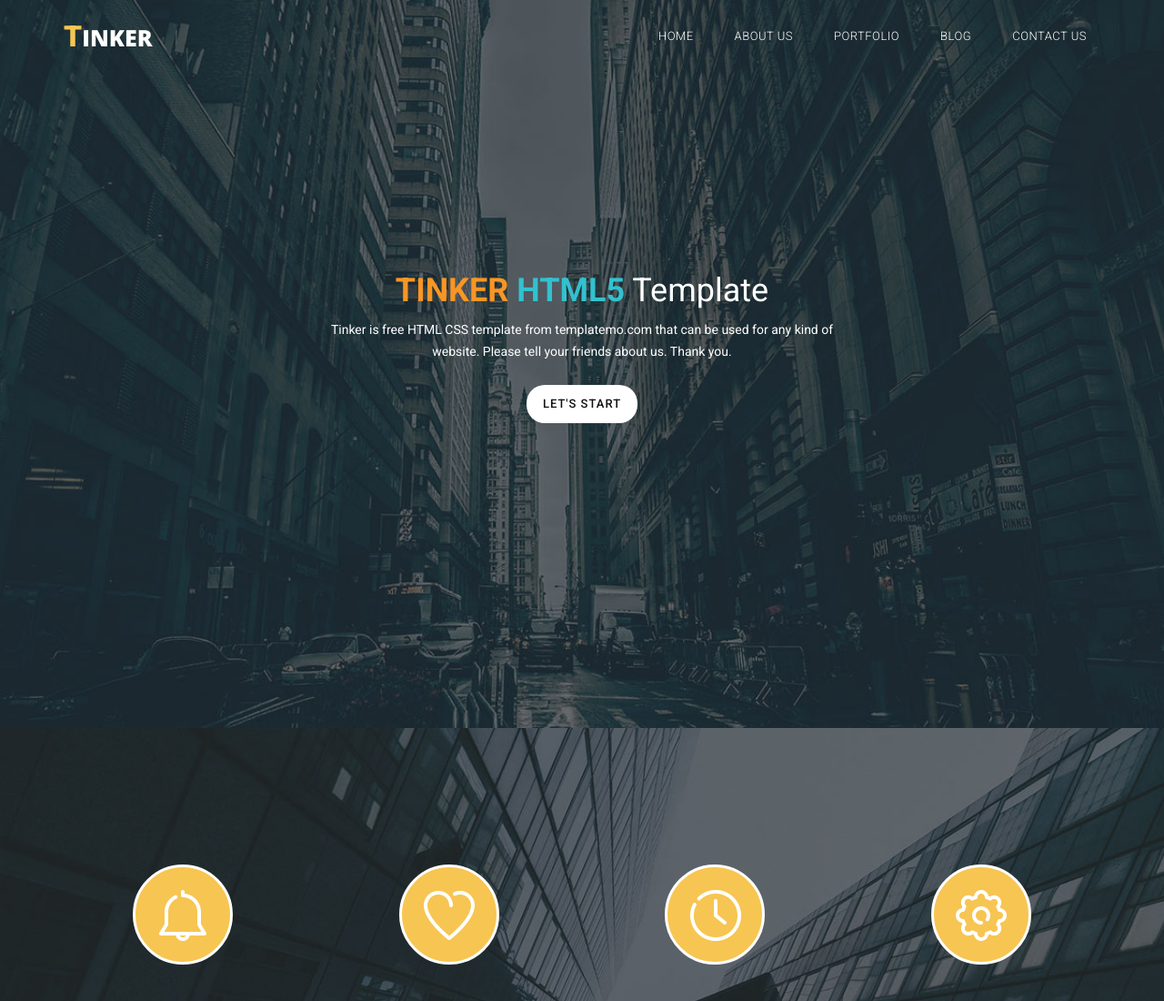
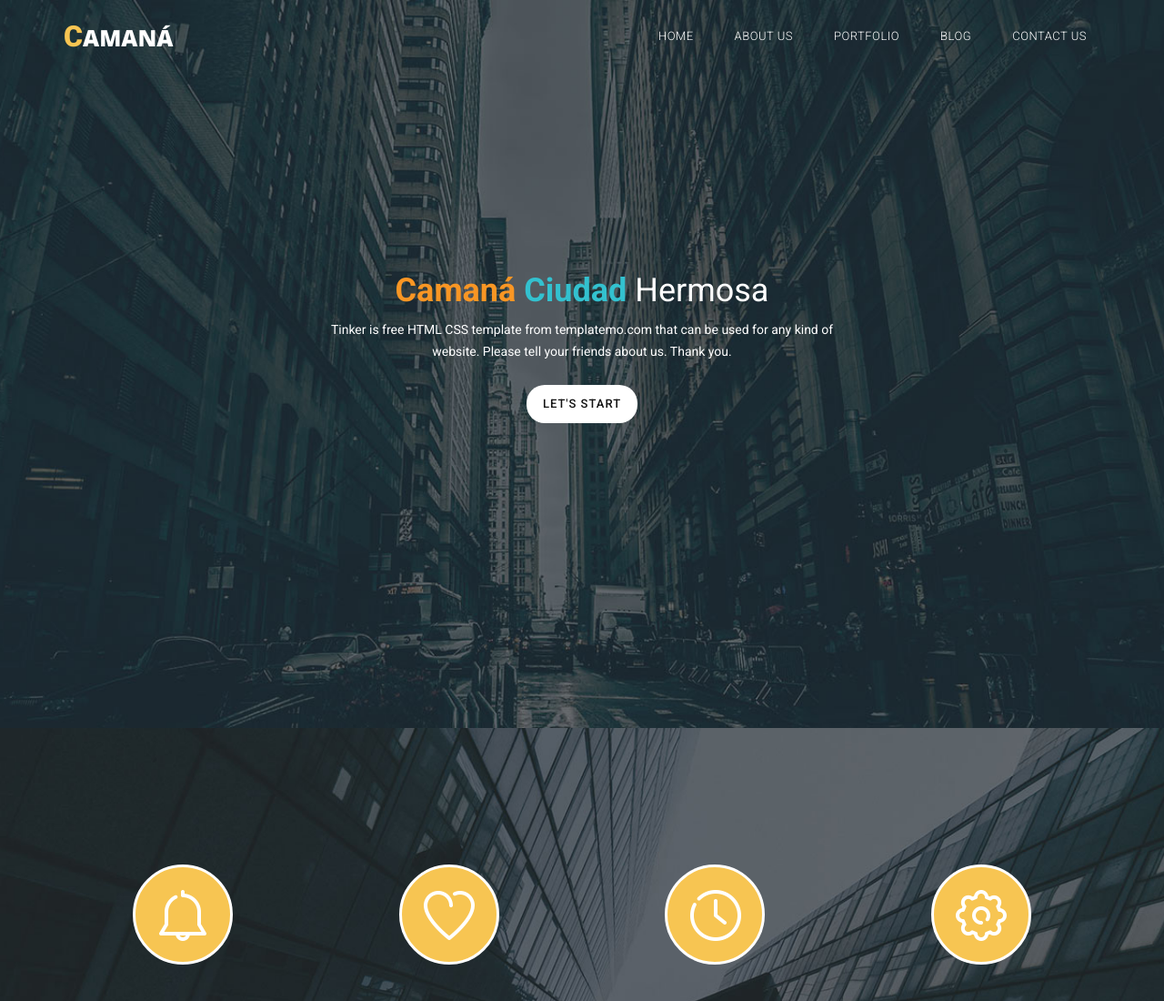
Before and after one commit to toni0224/presentable2, a plain HTML site: page templatemo_506_tinker/index.html in a window 1280 px wide. Shown: the top 1100 px of the page at 91% size. Drawn offline with nearby package versions, Linux system fonts and the light colour scheme.

Commit message:
presentable2

```diff
--- a/templatemo_506_tinker/index.html
+++ b/templatemo_506_tinker/index.html
@@ -38,7 +38,7 @@ http://www.templatemo.com/tm-506-tinker
                         <span class="icon-bar"></span>
                         <span class="icon-bar"></span>
                     </button>
-                    <a href="#" class="navbar-brand scroll-top"><em>T</em>inker</a>
+                    <a href="#" class="navbar-brand scroll-top"><em>C</em>amaná</a>
                 </div>
                 <!--/.navbar-header-->
                 <div id="main-nav" class="collapse navbar-collapse">
@@ -62,7 +62,7 @@ http://www.templatemo.com/tm-506-tinker
     <div class="parallax-content baner-content" id="home">
         <div class="container">
             <div class="text-content">
-                <h2><em>TINKER</em> <span>HTML5</span> Template</h2>
+                <h2><em>Camaná</em> <span>Ciudad</span> Hermosa </h2>
                 <p>Tinker is free HTML CSS template from templatemo.com that can be used for any kind of website. Please tell your friends about us. Thank you.</p>
                 <div class="primary-white-button">
                     <a href="#" class="scroll-link" data-id="about">Let's Start</a>
```
